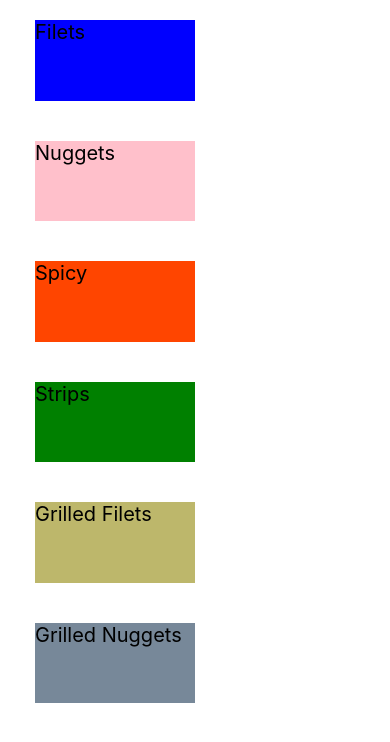
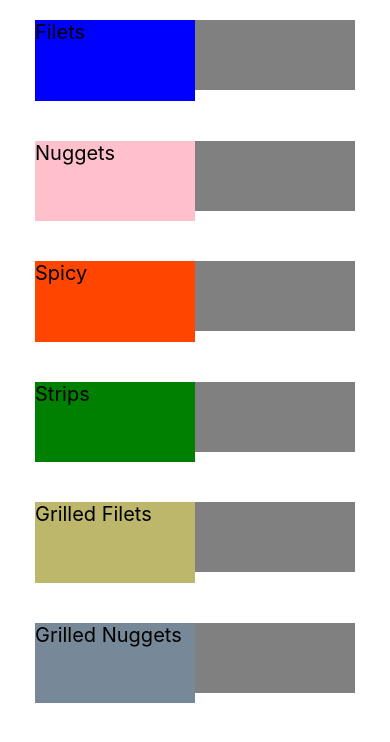
Before and after one commit to cedricholmgren/CFALCEassist, a React Native app: screen / in a window 390 px wide. Shown: the top 742 px of the page. Built offline with nearby package versions, Linux system fonts and the light colour scheme.

Commit message:
Update App.tsx

```diff
--- a/App.tsx
+++ b/App.tsx
@@ -222,6 +222,7 @@ const EmptySpace = () => {
 
 const styles = StyleSheet.create({
   container: {
+    flexDirection: "column",
     flex: 1,
     backgroundColor: "#fff",
     alignItems: "center",
@@ -237,9 +238,9 @@ const styles = StyleSheet.create({
     alignItems: "center",
   },
   buttonBox: {
+    flexGrow: 1,
     width: 160,
-    height: 90,
-    flex: 1,
+    height: 70,
     marginBottom: 20,
     marginTop: 20,
   },
@@ -298,7 +299,7 @@ const styles = StyleSheet.create({
   },
   emptySpace: {
     flex: 1,
-    width: 160,
-    height: 90,
+    //width: 160,
+    //height: 90,
   },
 });
```
